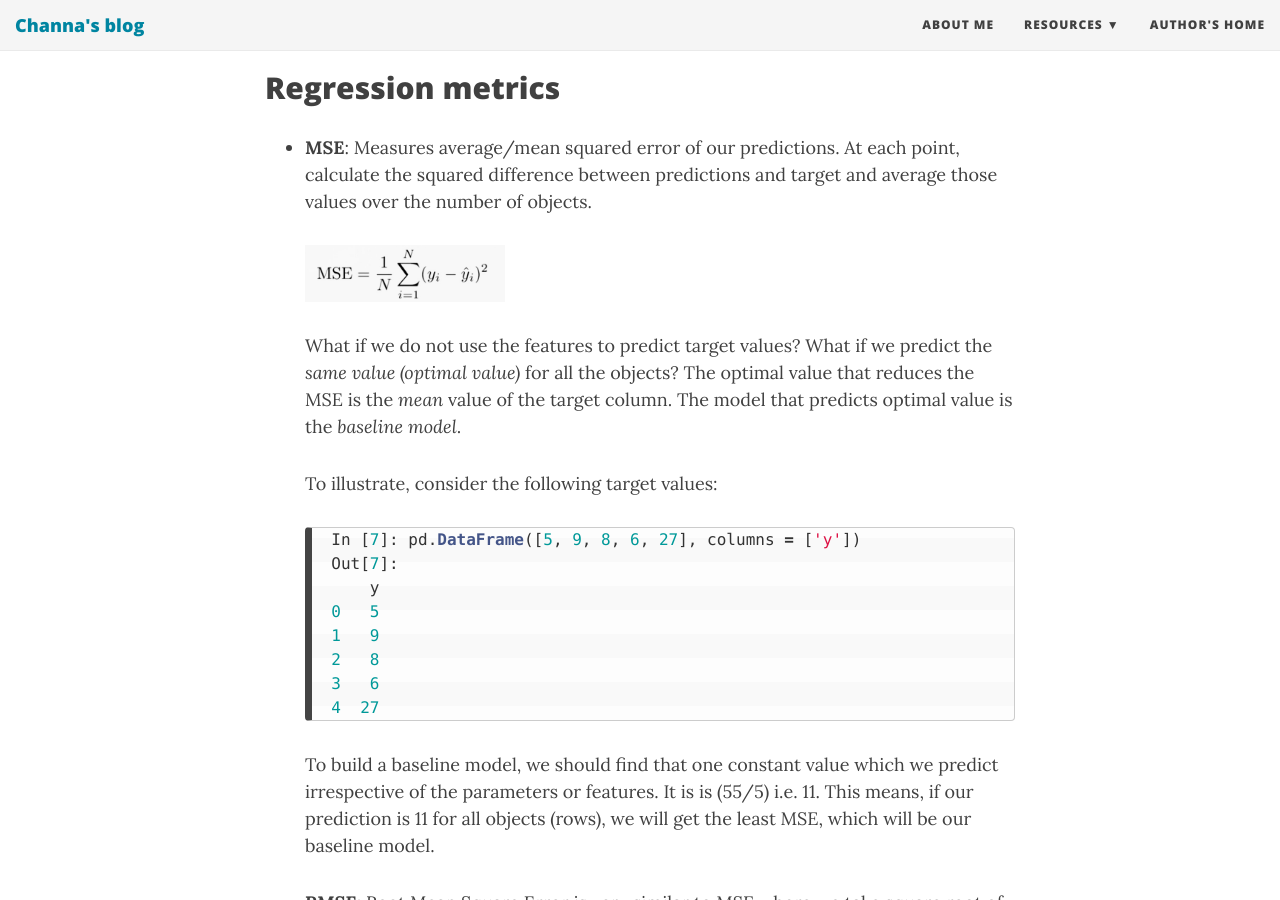
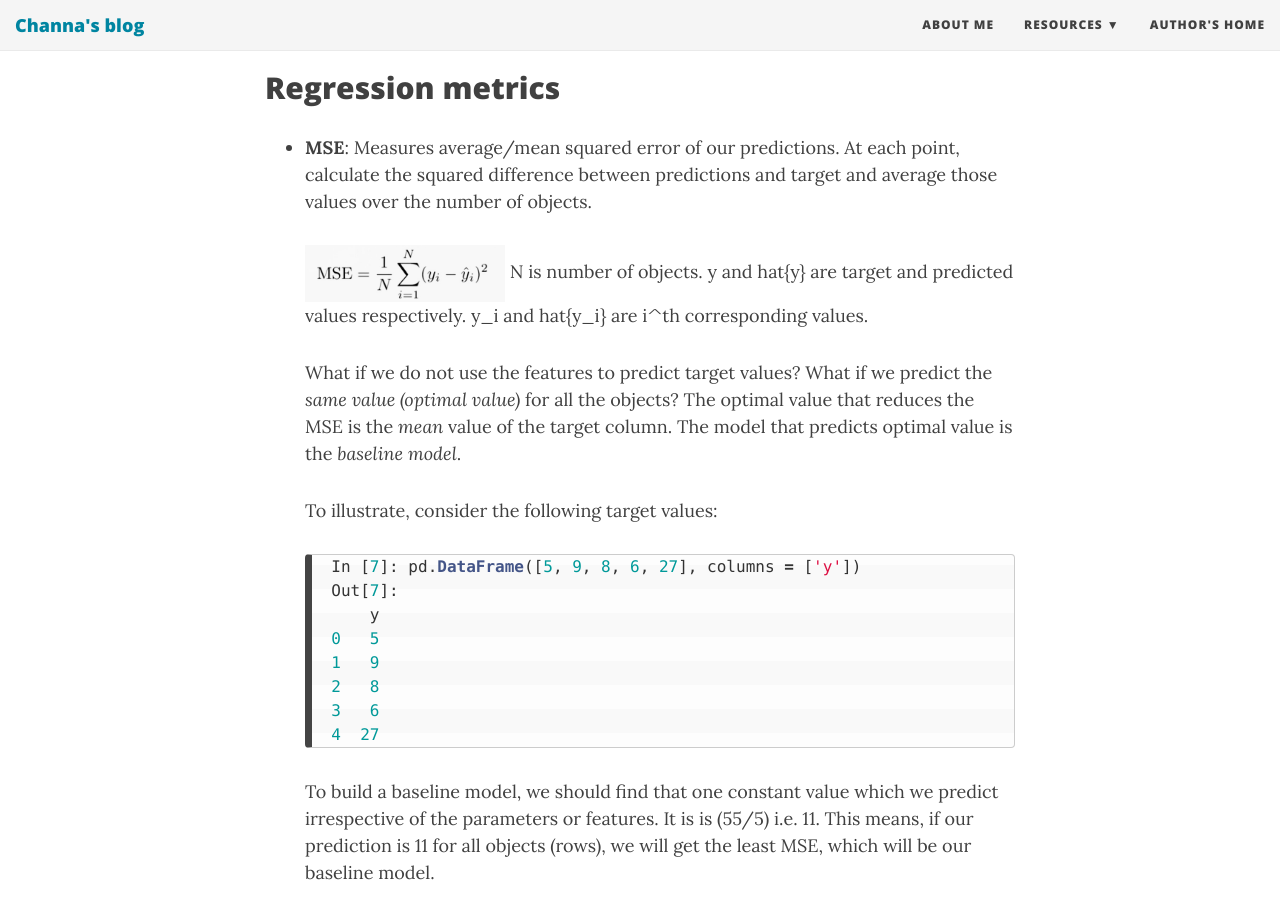
Before and after one commit to channagithub/channabasavagola.github.io, a Jekyll site: the page built from _posts/2018-01-09-metrics.md, in a window 1280 px wide and 900 px high, scrolled down 333 px. Built offline with Jekyll 4.4.1, drawn with Linux system fonts in a browser that asks for light colours; nearby versions of some CDN libraries; comment, search, counter and statistics services are not loaded.

Commit message:
Adding notations

```diff
--- a/_posts/2018-01-09-metrics.md
+++ b/_posts/2018-01-09-metrics.md
@@ -13,7 +13,7 @@ Metric is a measure of the effectiveness of a model. The effectiveness of a mode
 
 - **MSE**: Measures average/mean squared error of our predictions. At each point, calculate the squared difference between predictions and target and average those values over the number of objects.
 
-	<img src="/img/MSE.jpeg" alt="MSE" style="width: 200px;"/>
+	<img src="/img/MSE.jpeg" alt="MSE" style="width: 200px;"/>	N is number of objects. y and hat{y} are target and predicted values respectively. y_i and hat{y_i} are i^th corresponding values.
 
     What if we do not use the features to predict target values? What if we predict the *same value (optimal value)* for all the objects? The optimal value that reduces the MSE is the *mean* value of the target column. The model that predicts optimal value is the *baseline model*.
 
```
